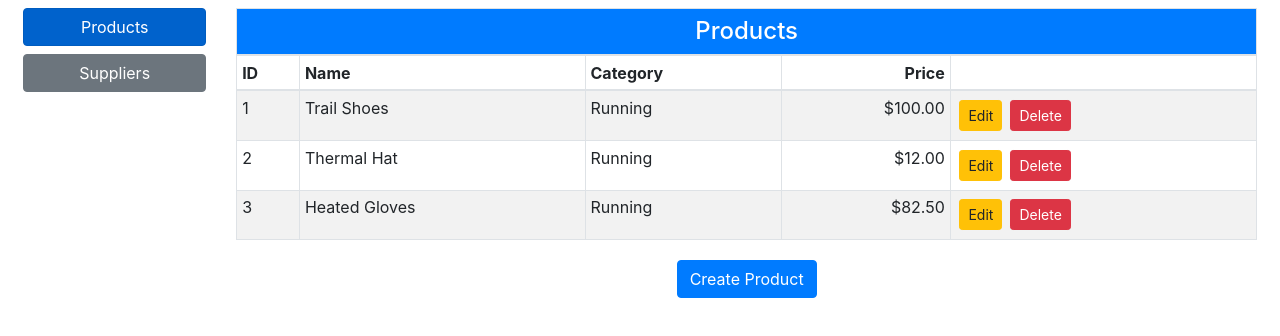
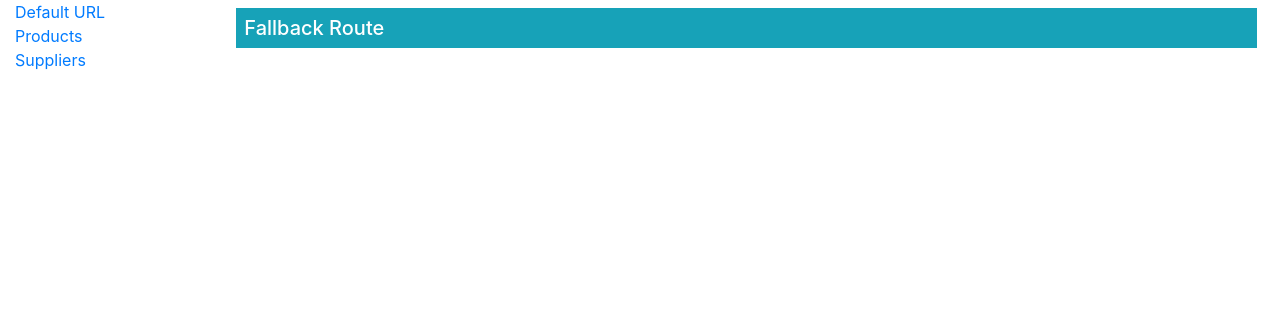
Before and after one commit to vadzimk/complete-app_productapp, a React (Create React App) app: page / in a window 1280 px wide. Shown: the top 336 px of the page. Built offline with nearby package versions, Linux system fonts and the light colour scheme.

Commit message:
make a single route match with switch

```diff
--- a/src/Selector.js
+++ b/src/Selector.js
@@ -1,47 +1,79 @@
 // Switches between the product and supplier features.
 // it is a container that renders a button for each of its children and displays only the one selected by the user.
 
+
 import React from 'react';
+import {BrowserRouter as Router, Link, Route, Switch} from "react-router-dom";
+import ProductDisplay from "./ProductDisplay";
+import SupplierDisplay from "./SupplierDisplay";
+
 
 export class Selector extends React.Component {
 
-    constructor(props) {
-        super(props);
+    // constructor(props) {
+    //     super(props);
+    //
+    //     this.state = {
+    //         selection: React.Children.toArray(props.children)[0].props.name,
+    //     }
+    // }
 
-        this.state = {
-            selection: React.Children.toArray(props.children)[0].props.name,
-        }
-    }
+    // setSelection =(event)=>{
+    //     event.persist();
+    //     this.setState({
+    //         selection: event.target.name,
+    //     })
+    // };
 
-    setSelection =(event)=>{
-        event.persist();
-        this.setState({
-            selection: event.target.name,
-        })
-    };
+    renderMessage = (msg) => <h5 className="bg-info text-white m-2 p-2">{ msg }</h5>
 
     render() {
         return (
+            <Router>
                 <div className="container-fluid">
                     <div className="row">
                         <div className="col-2">
-                        {React.Children.map(this.props.children, c =>
-                            <button
-                                name={c.props.name}
-                                onClick={this.setSelection}
-                                className={`btn btn-block m-2 ${this.state.selection === c.props.name ? "btn-primary active" : "btn-secondary"}`}
-                            >
-                                {c.props.name}
-                            </button>
-                        )}
+                            <div><Link to="/">Default URL</Link></div>
+                            <div><Link to="/products">Products</Link></div>
+                            <div><Link to="/suppliers">Suppliers</Link></div>
+
+                            {/*<div><Link to="/data">Data</Link></div>*/}
+                            {/*<div><Link to="/data/one">Link#1</Link></div>*/}
+                            {/*<div><Link to="/data/two">Link#2</Link></div>*/}
+                            {/*<div><Link to="/people/bob">Bob</Link></div>*/}
+                            {/*<div><Link to="/data/three">Link-3</Link></div>*/}
+
+                            {/*<div>*/}
+                            {/*    <Link to="/products">Products</Link>*/}
+                            {/*</div>*/}
+                            {/*<div>*/}
+                            {/*    <Link to="/suppliers">Suppliers</Link>*/}
+                            {/*</div>*/}
                         </div>
                         <div className="col">
-                        {
-                            React.Children.toArray(this.props.children).filter(c=>c.props.name===this.state.selection)
-                        }
+
+                            <Switch>
+                                <Route path="/products" component={ProductDisplay}/>
+                                <Route path="/suppliers" component={SupplierDisplay}/>
+                                <Route render={()=>this.renderMessage("Fallback Route")}/>
+                            </Switch>
+                            {/*<Route path={ ["/data/one", "people/bob"] } exact={true} render={()=>this.renderMessage("Route-1")}/>*/}
+                            {/*<Route path={ ["/data/two", "/people"] } render={()=>this.renderMessage("Route-2")}/>*/}
+                            {/*<Route path={ ["/data/(one|three)", "/people/b*"] } render={()=>this.renderMessage("Route-3")}/>*/}
+
+                            {/*<Route path="/products" render={(routeProps)=><ProductDisplay myProp="myValue"/>}/>*/}
+                            {/*<Route path="/suppliers" render={(routeProps)=>*/}
+                            {/*    <>*/}
+                            {/*        <h4 className="bg-info text-center text-white p-2">*/}
+                            {/*            Suppliers*/}
+                            {/*        </h4>*/}
+                            {/*        <SupplierDisplay/>*/}
+                            {/*    </>*/}
+                            {/*}/>*/}
                         </div>
                     </div>
                 </div>
+            </Router>
         )
     }
 }
```
Lines whose indentation alone changed are shown as unchanged.
